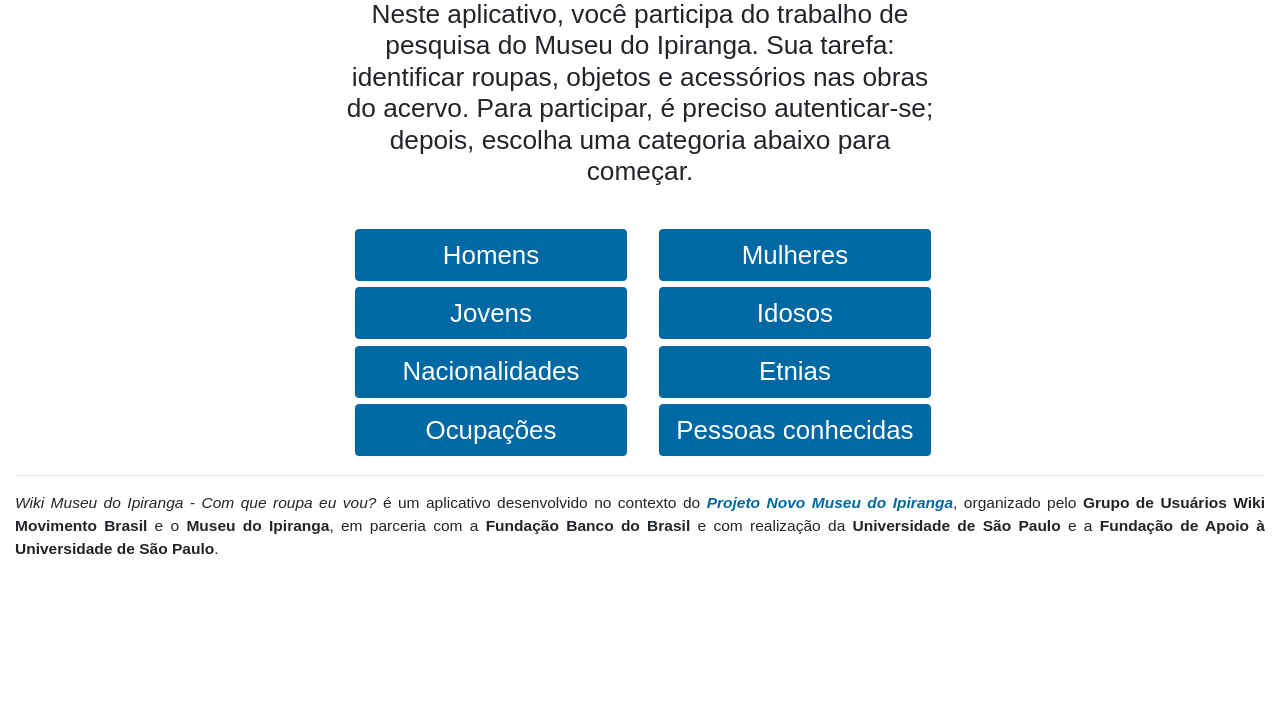
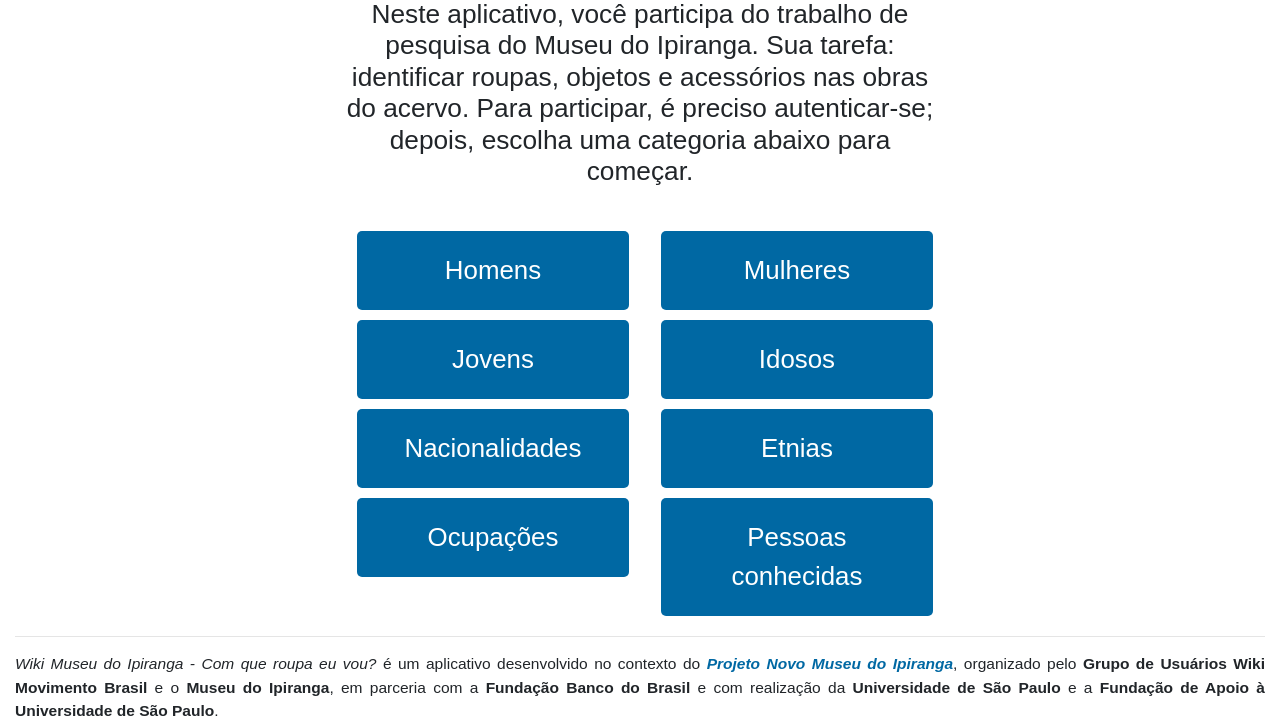
Before and after one commit to WikiMovimentoBrasil/trajo, a Flask app: page / in a window 1280 px wide. Shown: the part 763-1485 px from the top of the page. Before the commit the page ends 1317 px from the top, so only its background shows below. Run offline with Flask 2, Linux system fonts and the light colour scheme; parts of the project's set-up code (start-up, migrations or seed data) failed here and were passed over; some libraries are stand-ins or nearby versions.

Commit message:
Adjusting visual identity

```diff
--- a/static/style.css
+++ b/static/style.css
@@ -105,7 +105,14 @@ input {
 }
 
 button {
-    font-size: 125%;
+    background-color: #0068a3;
+    border: none;
+    border-radius: 5px;
+    color: white;
+    font-size: 150%;
+    margin: 5px;
+    padding: 20px;
+    align: center;
 }
 
 .grid_image {
--- a/templates/inicio.html
+++ b/templates/inicio.html
@@ -38,26 +38,14 @@
         <div class="w3-row">
             <div class="w3-container w3-half">
                 <a href="{{ url_for('colecao', type='homens') }}" title="{{ _('Homens') }}">
-                    <button type="button"
-                            class="btn btn-primary"
-                            style="font-size:150%;
-                            background-color: #0068a3;
-                            border-color: #0068a3;
-                            margin: 3px;
-                            width:100%">
+                    <button type="button" style="width:100%;">
                         {{ _('Homens') }}
                     </button>
                 </a>
             </div>
             <div class="w3-container w3-half">
                 <a href="{{ url_for('colecao', type='mulheres') }}" title="{{ _('Mulheres') }}">
-                    <button type="button"
-                            class="btn btn-primary"
-                            style="font-size:150%;
-                            background-color: #0068a3;
-                            border-color: #0068a3;
-                            margin: 3px;
-                            width:100%">
+                    <button type="button" style="width:100%;">
                         {{ _('Mulheres') }}
                     </button>
                 </a>
@@ -66,26 +54,14 @@
         <div class="w3-row">
             <div class="w3-container w3-half">
                 <a href="{{ url_for('colecao', type='jovens') }}" title="{{ _('Jovens') }}">
-                    <button type="button"
-                            class="btn btn-primary"
-                            style="font-size:150%;
-                            background-color: #0068a3;
-                            border-color: #0068a3;
-                            margin: 3px;
-                            width:100%">
+                    <button type="button" style="width:100%;">
                         {{ _('Jovens') }}
                     </button>
                 </a>
             </div>
             <div class="w3-container w3-half">
                 <a href="{{ url_for('colecao', type='idosos') }}" title="{{ _('Idosos') }}">
-                    <button type="button"
-                            class="btn btn-primary"
-                            style="font-size:150%;
-                            background-color: #0068a3;
-                            border-color: #0068a3;
-                            margin: 3px;
-                            width:100%">
+                    <button type="button" style="width:100%;">
                         {{ _('Idosos') }}
                     </button>
                 </a>
@@ -94,26 +70,14 @@
         <div class="w3-row">
             <div class="w3-container w3-half">
                 <a href="{{ url_for('colecao', type='nacionalidades') }}" title="{{ _('Nacionalidades') }}">
-                    <button type="button"
-                            class="btn btn-primary"
-                            style="font-size:150%;
-                            background-color: #0068a3;
-                            border-color: #0068a3;
-                            margin: 3px;
-                            width:100%">
+                    <button type="button" style="width:100%;">
                         {{ _('Nacionalidades') }}
                     </button>
                 </a>
             </div>
             <div class="w3-container w3-half">
                 <a href="{{ url_for('colecao', type='etnias') }}" title="{{ _('Etnias') }}">
-                    <button type="button"
-                            class="btn btn-primary"
-                            style="font-size:150%;
-                            background-color: #0068a3;
-                            border-color: #0068a3;
-                            margin: 3px;
-                            width:100%">
+                    <button type="button" style="width:100%;">
                         {{ _('Etnias') }}
                     </button>
                 </a>
@@ -122,26 +86,14 @@
         <div class="w3-row">
             <div class="w3-container w3-half">
                 <a href="{{ url_for('colecao', type='ocupacoes') }}" title="{{ _('Ocupações') }}">
-                    <button type="button"
-                            class="btn btn-primary"
-                            style="font-size:150%;
-                            background-color: #0068a3;
-                            border-color: #0068a3;
-                            margin: 3px;
-                            width:100%">
+                    <button type="button" style="width:100%;">
                         {{ _('Ocupações') }}
                     </button>
                 </a>
             </div>
             <div class="w3-container w3-half">
                 <a href="{{ url_for('colecao', type='pessoas_conhecidas') }}" title="{{ _('Pessoas conhecidas') }}">
-                    <button type="button"
-                            class="btn btn-primary"
-                            style="font-size:150%;
-                            background-color: #0068a3;
-                            border-color: #0068a3;
-                            margin: 3px;
-                            width:100%">
+                    <button type="button" style="width:100%;">
                         {{ _('Pessoas conhecidas') }}
                     </button>
                 </a>
```
